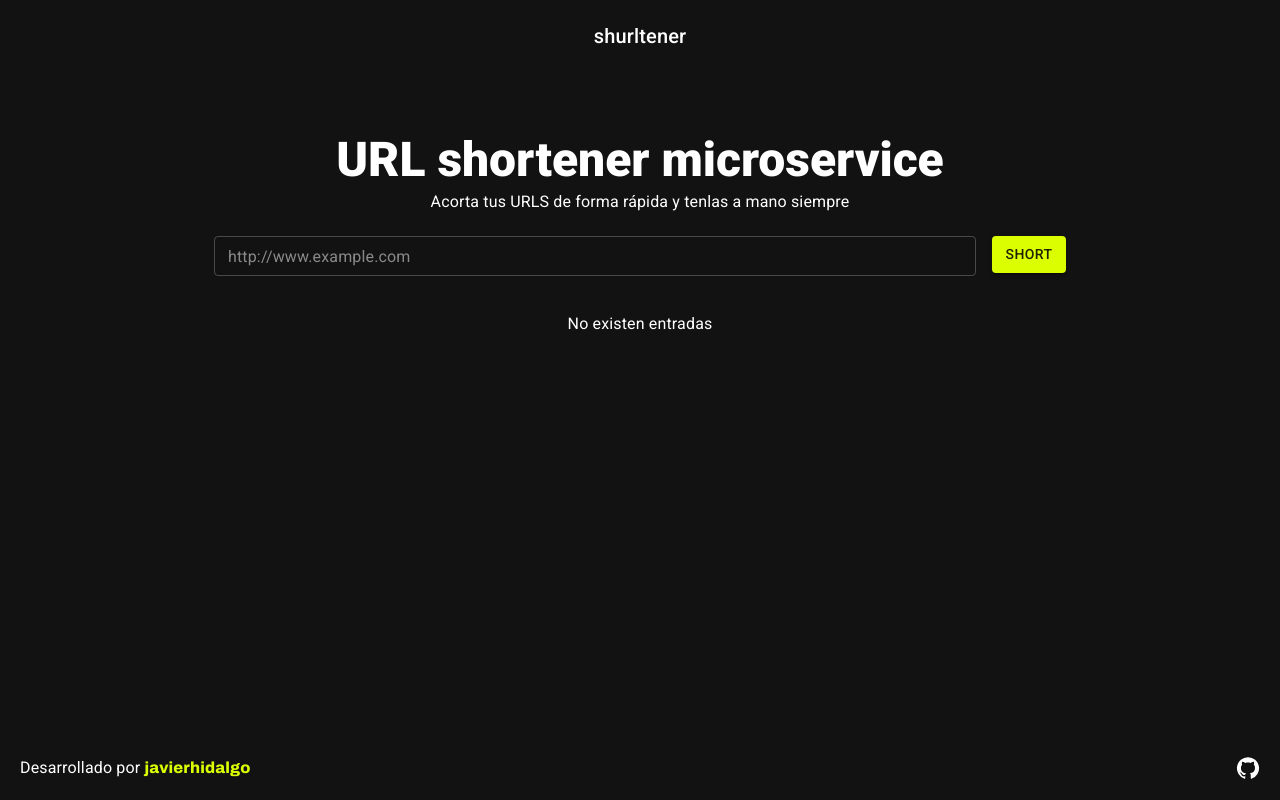
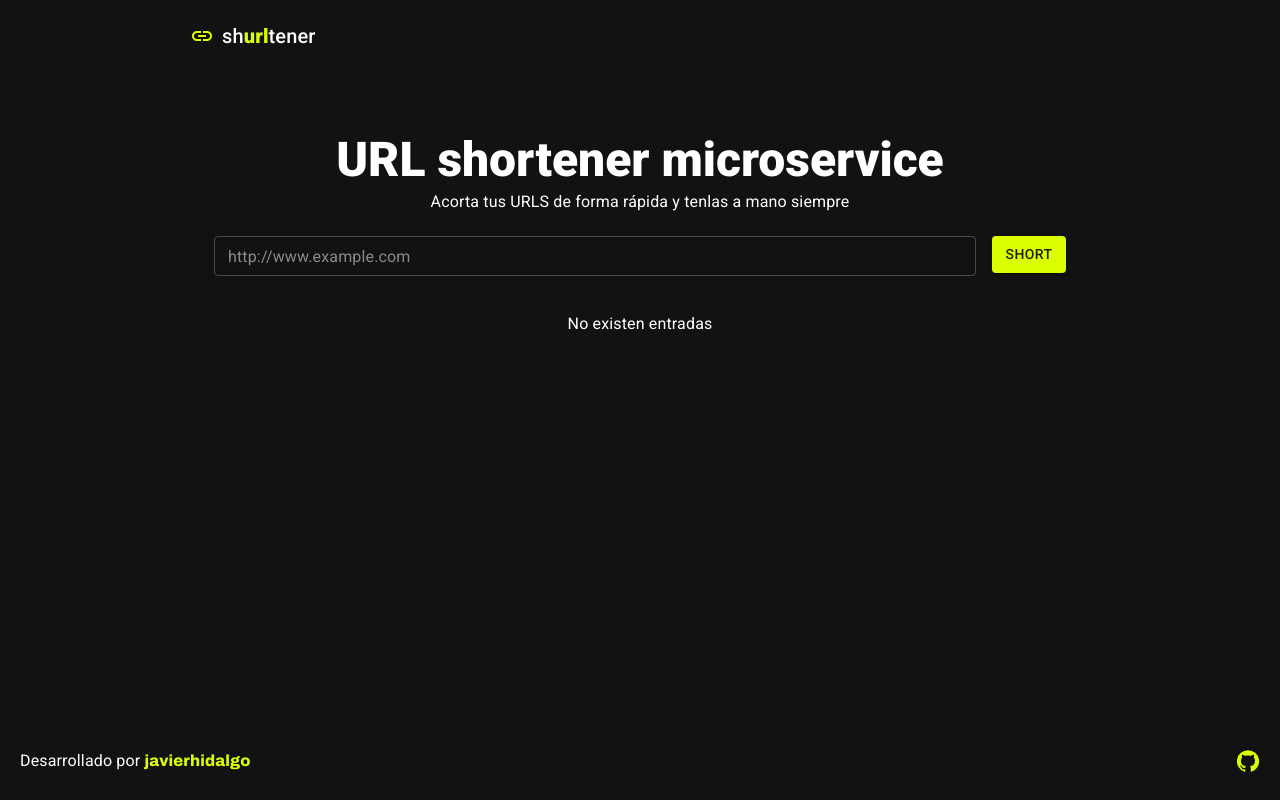
Before and after one commit to javierhidalgodev/shurltener, a React (Vite) app in the folder front/: page / in a window 1280 px wide. Built offline with nearby package versions, Linux system fonts and the light colour scheme.

Commit message:
update front

```diff
--- a/front/src/components/Footer.jsx
+++ b/front/src/components/Footer.jsx
@@ -14,7 +14,9 @@ const Footer = () => {
     <Box component='footer' width='100%' mt='auto' padding='20px' display='flex' justifyContent='space-between' position='s' bottom={0}>
       <span>Desarrollado por <Link style={linkStyle} href='https://javihidalgodev.github.io/portfolio/' target='_blank' rel='noopener' underline='none' sx={{'&:hover': {transform: 'translateY(-2px)', textShadow: '0 3px rgba(255, 255, 255, .3)'}}}>javierhidalgo</Link></span>
       <Tooltip title='Repositorio' placement='left' arrow>
-        <GitHubIcon sx={{'&:hover': {fill: '#dbff00'}, transition: '100ms'}} />
+        <Link href='https://github.com/javihidalgodev/shurltener' target='_blank' rel='noopener' color={'#dbff00'}>
+          <GitHubIcon sx={{'&:hover': {fill: '#bcd60f'}, transition: '100ms'}} />
+        </Link>
       </Tooltip>
     </Box>
   )
--- a/front/src/components/Navbar.jsx
+++ b/front/src/components/Navbar.jsx
@@ -1,11 +1,19 @@
 import { AppBar, Box, Typography } from "@mui/material"
+import LinkIcon from '@mui/icons-material/Link';
 
 const Navbar = () => {
   return (
-    <AppBar sx={{padding: '20px', display: 'flex', flexDirection: 'row', justifyContent: 'center', boxShadow: 'none'}} position='static' color="transparent">
-      <Box maxWidth='md' width='100%' display='flex' justifyContent='center'>
-        <Typography variant='h6' width='fit-content' textAlign='center' >
-          sh<span>url</span>tener
+    <AppBar sx={{padding: '20px', display: 'flex', justifyContent: 'center', flexDirection: 'row', boxShadow: 'none'}} position='static' color="transparent">
+      <Box maxWidth='md' width='100%' display='flex' justifyContent='start'>
+        <Typography variant='h6' width='fit-content' textAlign='center' display='flex' alignItems='center' gap={1}>
+          <LinkIcon sx={{
+            fill: '#dbff00',
+            '&:hover': {transform: 'rotate(30deg)'},
+            transition: 'transform 150ms'
+          }} />
+          <div>
+            sh<Typography variant='h6' color='#dbff00' display='inline' fontWeight={600}>url</Typography>tener
+          </div>
         </Typography>
       </Box>
     </AppBar>
```
Also changed, not shown: 3 other files (tests, documents, lock files or other folders).
